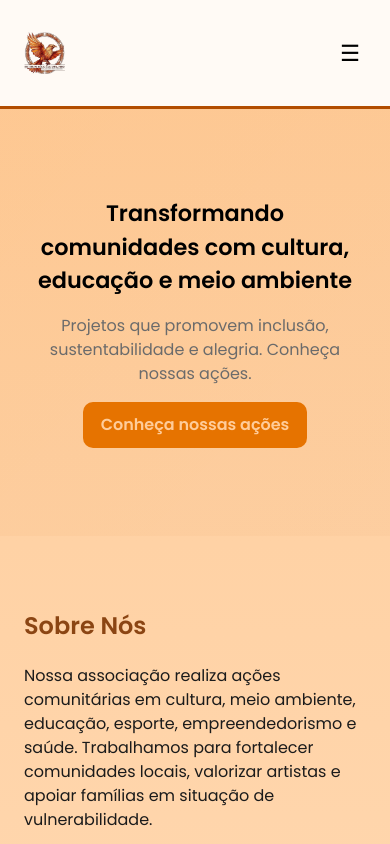
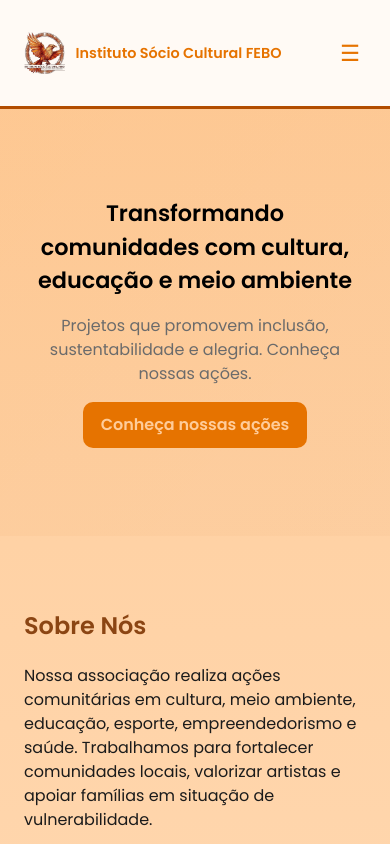
Before and after one commit to alancarlos-dutra/FEBO, a plain HTML site: page site/index.html in a window 390 px wide. Shown: the top 844 px of the page. Drawn offline with Linux system fonts and the light colour scheme.

```diff
--- a/site/assets/css/style.css
+++ b/site/assets/css/style.css
@@ -19,11 +19,12 @@ body{font-family:Poppins,system-ui,-apple-system,Segoe UI,Roboto,"Helvetica Neue
 .header-inner{display:flex;align-items:center;justify-content:space-between;gap:1rem}
 .brand{display:flex;align-items:center;text-decoration:none}
 .logo-img{height:56px;width:auto;display:block;margin-right:.6rem}
+.brand-text{font-weight:700;color:var(--primary);font-size:.9rem;line-height:1.3}
 .site-nav{display:flex;gap:1rem}
 .site-nav a{color:var(--dark);text-decoration:none;padding:.5rem;border-radius:6px;font-weight:600}
 .site-nav a.active{color:var(--primary)}
 .site-nav a:hover{background:rgba(178,77,0,0.06)}
-.nav-toggle{display:none;background:transparent;border:0;font-size:1.4rem}
+.nav-toggle{display:none;background:transparent;border:0;font-size:1.4rem;color:var(--primary);cursor:pointer}
 .hero{padding:4rem 0;text-align:center;background:linear-gradient(135deg,rgba(230,115,0,0.06),rgba(178,77,0,0.03))}
 .hero h1{font-size:1.9rem;margin:0 0 .5rem;color:var(--dark)}
 .lead{color:var(--muted);margin-bottom:1rem}
--- a/site/index.html
+++ b/site/index.html
@@ -14,6 +14,7 @@
     <div class="container header-inner">
       <a class="brand" href="#">
         <img src="assets/img/logo/logo.png" alt="Instituto Sócio Cultural FEBO" class="logo-img">
+        <span class="brand-text">Instituto Sócio Cultural FEBO</span>
       </a>
       <button class="nav-toggle" aria-label="Abrir menu">☰</button>
       <nav class="site-nav">
```
